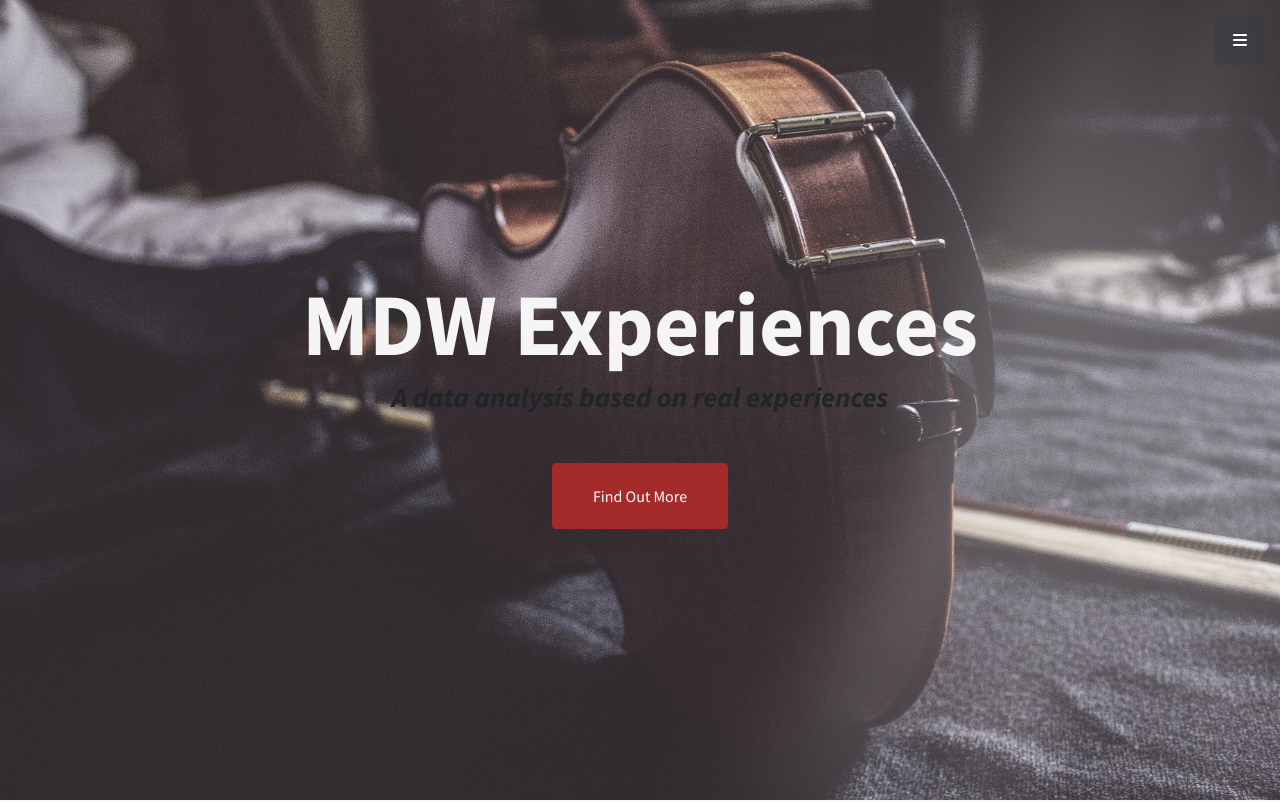
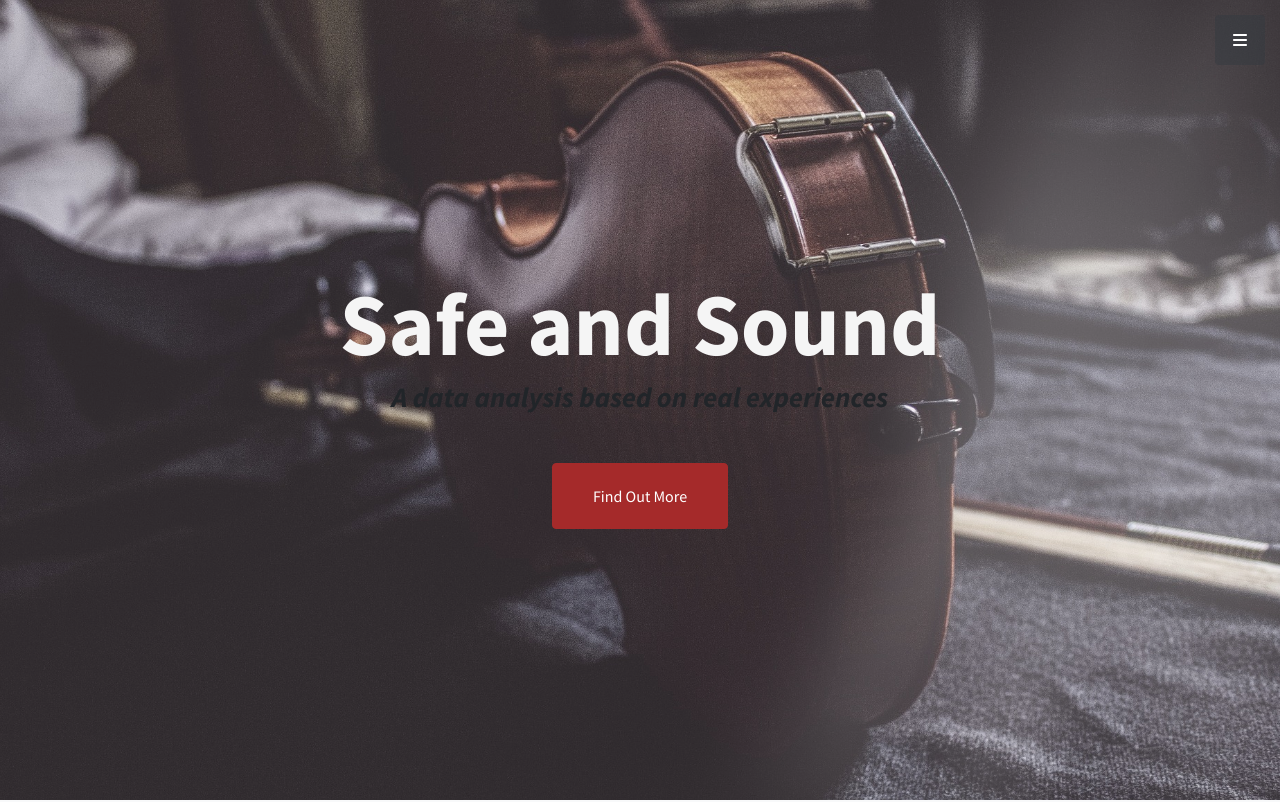
Before and after one commit to InfoViz/InfoViz, a plain HTML site: page index.html in a window 1280 px wide. Shown: the top 802 px of the page. Drawn offline with nearby package versions, Linux system fonts and the light colour scheme.

Commit message:
title change

```diff
--- a/index.html
+++ b/index.html
@@ -33,7 +33,7 @@
         <!-- Header-->
         <header class="masthead d-flex align-items-center">
             <div class="container px-4 px-lg-5 text-center">
-                <h1 class="mb-1">MDW Experiences</h1>
+                <h1 class="mb-1">Safe and Sound</h1>
                 <h3 class="mb-5"><em>A data analysis based on real experiences</em></h3>
                 <a class="btn btn-primary btn-xl" href="#about">Find Out More</a>
             </div>
```
